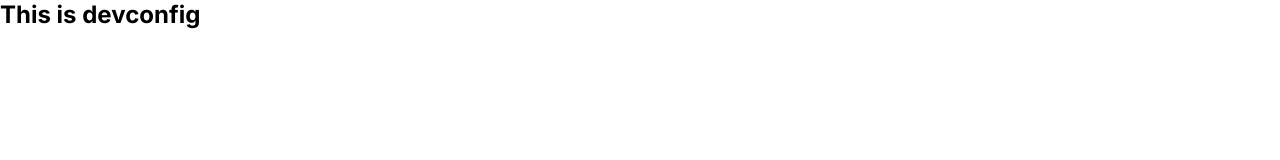
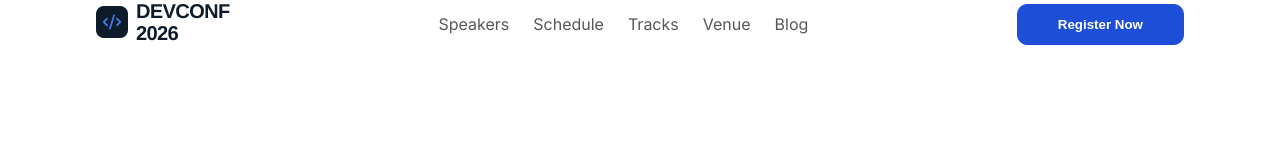
Before and after one commit to jhalakchakma26/devconf-2026, a plain HTML site: page index.html in a window 1280 px wide. Drawn offline with Linux system fonts and the light colour scheme.

Commit message:
finished navigation section

```diff
--- a/index.html
+++ b/index.html
@@ -7,6 +7,22 @@
     <link rel="stylesheet" href="./styles/style.css">
 </head>
 <body>
-    <h2>This is devconfig</h2>
+    <header>
+        <nav class="common_width">
+            <div>
+                <img src="./assets/logo.png" alt="">
+            </div>
+            <ul>
+                <li><a href="#">Speakers</a></li>
+                <li><a href="#">Schedule</a></li>
+                <li><a href="#">Tracks</a></li>
+                <li><a href="#">Venue</a></li>
+                <li><a href="#">Blog</a></li>
+            </ul>
+            <div>
+                <button class="common_btn">Register Now</button>
+            </div>
+        </nav>
+    </header>
 </body>
 </html>
--- a/styles/style.css
+++ b/styles/style.css
@@ -10,3 +10,36 @@
 body{
      font-family: "Inter", sans-serif;
 }
+/* common style */
+.common_btn{
+    background-color: #1D4ED8;
+    color: white;
+    font-weight: bold;
+    padding: 12px 40px;
+    border: 1px solid #1D4ED8;
+    border-radius: 10px;
+    cursor: pointer;
+}
+
+.common_width{
+    max-width: 85%;
+}
+
+
+nav{
+    margin: 0 auto;
+    display: flex;
+    justify-content: space-between;
+    align-items: center;
+
+
+}
+nav>ul{
+    list-style-type: none;
+    display: flex;
+    gap: 24px;
+}
+nav>ul li a{
+    text-decoration: none;
+    color: #575757;
+}
```
